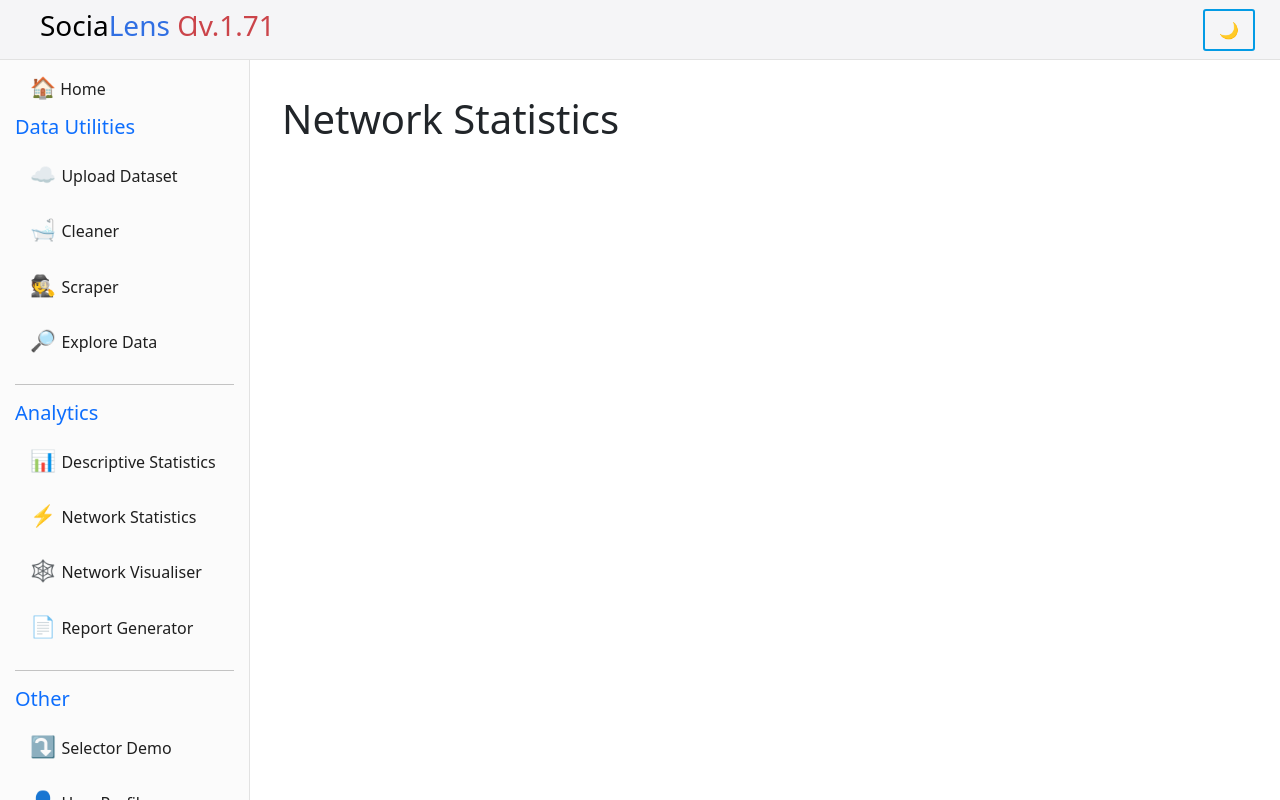
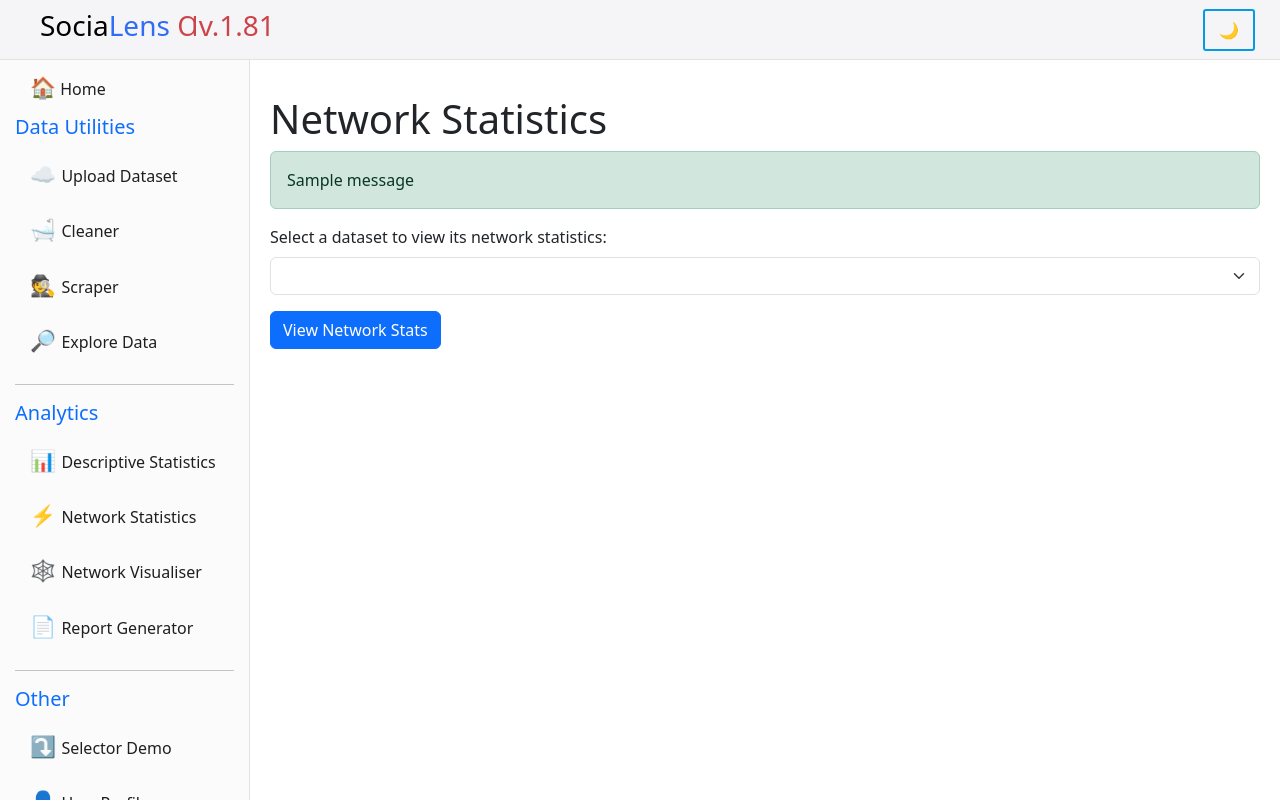
Before and after one commit to jayasinp/SociaLens-Alpha, a Flask app: page /network-statistics in a window 1280 px wide. Run offline with Flask 3, Linux system fonts and the light colour scheme; one stand-in notice (Sample message) is shown; lists and menus that the app fills with data are empty.

Commit message:
V1.81 added network stats v1

```diff
--- a/app.py
+++ b/app.py
@@ -1,15 +1,17 @@
-from flask import Flask, jsonify, send_from_directory
-from flask import Flask, render_template, request, redirect, url_for, flash, jsonify
+from flask import Flask, render_template, request, redirect, url_for, flash, jsonify, send_from_directory
 from werkzeug.utils import secure_filename
 import os
 import json
 from datetime import datetime
 import pandas as pd
 from descriptive_statistics import analyze_file
+from calculate_network_statistics import calculate_network_statistics
 
+# FLASK APP MANDATORY CODE
 app = Flask(__name__, static_folder='templates/static')
 app.secret_key = 'supersecretkey'  # Required to use flash messages
 
+# FILE PATHS
 # Set the path for the uploads folder
 # Uploads folder is used to collect scraped data
 # Uploads folder is used to receive cleaned data
@@ -24,17 +26,17 @@ JSON_EXTENSIONS = {'json'}
 app.config['JSON_FOLDER'] = JSON_FOLDER
 os.makedirs(JSON_FOLDER, exist_ok=True)
 
-
 # Ensure the upload directory exists
 os.makedirs(UPLOAD_FOLDER, exist_ok=True)
 
-# NAVIGATION ROUTES
+# INDEX ROUTE
 # go to home page
 @app.route('/')
 def home():
     breadcrumbs = [("Home", "/")]
     return render_template('index.html', breadcrumbs=breadcrumbs)
 
+# SELECTOR ROUTE
 # New route for the Selector demo page - will be removed later
 @app.route('/selector')
 def selector():
@@ -42,16 +44,251 @@ def selector():
     files = [f for f in os.listdir('uploads') if f.endswith('.xlsx')]
     return render_template('selector.html', breadcrumbs=breadcrumbs, files=files)
 
+# DATA SCRAPER ROUTE
 @app.route('/data-scraper')
 def data_scraper():
     breadcrumbs = [("Home", "/"), ("Data Scraper", "/data-scraper")]
     return render_template('data_scraper.html', breadcrumbs=breadcrumbs)
 
+# DATA CLEANER ROUTE
 @app.route('/data-cleaner')
 def data_cleaner():
     breadcrumbs = [("Home", "/"), ("Data Cleaner", "/data-cleaner")]
     return render_template('data_cleaner.html', breadcrumbs=breadcrumbs)
 
+# DATA UPLOAD ROUTE
+# Route for uploading data files
+@app.route('/data-upload', methods=['GET', 'POST'])
+def data_upload():
+    breadcrumbs = [("Home", "/"), ("Data Upload", "/data-upload")]
+
+    if request.method == 'POST':
+        file = request.files['dataFile']
+        if file and allowed_file(file.filename):  # Make sure you have an 'allowed_file' function
+            filename = secure_filename(file.filename)
+            file_path = os.path.join(app.config['UPLOAD_FOLDER'], filename)
+            file.save(file_path)
+
+            flash('File uploaded successfully!', 'success')
+
+            # Update files info immediately
+            files = os.listdir(app.config['UPLOAD_FOLDER'])
+            files_info = [{
+                'name': file,
+                'size': f"{os.stat(os.path.join(app.config['UPLOAD_FOLDER'], file)).st_size / 1024:.2f} KB",
+                'upload_time': datetime.fromtimestamp(os.stat(os.path.join(app.config['UPLOAD_FOLDER'], file)).st_mtime).strftime('%Y-%m-%d %H:%M:%S')
+            } for file in files]
+
+            return redirect(url_for('data_upload'))  # Redirect to refresh the page
+        else:
+            flash('Invalid file type. Please upload .csv, .xlsx, or .xls files only.', 'danger')
+
+    # Retrieve file information for displaying existing uploads
+    files = os.listdir(app.config['UPLOAD_FOLDER'])
+    files_info = [{
+        'name': file,
+        'size': f"{os.stat(os.path.join(app.config['UPLOAD_FOLDER'], file)).st_size / 1024:.2f} KB",
+        'upload_time': datetime.fromtimestamp(os.stat(os.path.join(app.config['UPLOAD_FOLDER'], file)).st_mtime).strftime('%Y-%m-%d %H:%M:%S')
+    } for file in files]
+
+    return render_template('data_upload.html', breadcrumbs=breadcrumbs, files=files_info)
+
+# DATASETS ROUTE
+# ! DEPRECATED !
+@app.route('/datasets')
+def datasets():
+    files = []
+    for filename in os.listdir(app.config['UPLOAD_FOLDER']):
+        filepath = os.path.join(app.config['UPLOAD_FOLDER'], filename)
+        stats = os.stat(filepath)
+        files.append({
+            'name': filename,
+            'size': f"{stats.st_size / 1024:.2f} KB",
+            'upload_time': datetime.fromtimestamp(stats.st_mtime).strftime('%Y-%m-%d %H:%M:%S')
+        })
+    return render_template('datasets.html', files=files)
+
+# EXPLORE DATA ROUTE
+# Nav route with some error or success messages
+@app.route('/explore-data')
+def explore_data():
+
+    # Create breadcrumbs for navigation
+    breadcrumbs = [("Home", "/"), ("Choose Dataset to Explore", "/explore-data")]
+
+    # Retrieve uploaded files, applying file extension filtering
+    files = [f for f in os.listdir(app.config['UPLOAD_FOLDER']) if allowed_file(f)]
+
+    # Handle the case where no files are found
+    if not files:
+        flash("No uploaded files found. Please upload a file first.", 'danger')
+        return render_template('explore_data.html', files=files, breadcrumbs=breadcrumbs, error_message="No uploaded files found.")
+
+    # If files exist, render the template with the list of files
+    return render_template('explore_data.html', files=files, breadcrumbs=breadcrumbs)
+
+# EXPLORE DATA RESULTS ROUTE
+# Route for viewing all sheets and their rows and columns in the browser
+@app.route('/analyze-data', methods=['POST'])
+def analyze_data():
+
+    # Get the selected filename from the form submission
+    selected_file = request.form.get('selectedFile')
+
+    # Construct the full filepath by joining the uploads folder path and filename
+    file_path = os.path.join(app.config['UPLOAD_FOLDER'], selected_file)
+
+    # Check if the file exists. If not, display an error and redirect.
+    if not os.path.exists(file_path):
+        flash("File does not exist.", 'danger')
+        return redirect(url_for('explore_data'))
+
+    # Create a breadcrumbs list for navigation
+    breadcrumbs = [("Home", "/"), ("Choose Dataset to Explore", "/explore-data"), ("Explore Data", "/analyze-data")]
+
+    # Error handling block using a 'try...except'
+    try:
+        # Check file extension and read data accordingly
+        if selected_file.endswith(('.xlsx', '.xls')):
+            # Read Excel file, storing each sheet in a dictionary
+            xls = pd.ExcelFile(file_path)
+            sheets = {sheet_name: xls.parse(sheet_name) for sheet_name in xls.sheet_names}
+        elif selected_file.endswith('.csv'):
+            # Read CSV file into a DataFrame
+            df = pd.read_csv(file_path)
+            sheets = {'CSV': df}  # Store DataFrame in a dictionary
+        else:
+            # Handle unsupported file formats
+            flash("Unsupported file format.", 'danger')
+            return redirect(url_for('explore_data'))
+
+        # Convert DataFrames in the dictionary to HTML tables
+        tables_html = {sheet_name: df.to_html(classes='table table-striped', index=False) for sheet_name, df in sheets.items()}
+
+        # Call a function to create JSON data (assuming it exists)
+        for sheet_name, df in sheets.items():
+            json_data = create_json_graph(file_path)
+            print(f"JSON data for {sheet_name}:")
+            print(json_data)
+
+    # Catch any potential exceptions during file reading
+    except Exception as e:
+        flash(f"Failed to read the file: {str(e)}", 'danger')
+        return redirect(url_for('explore_data'))
+
+    # Render the template and pass necessary data
+    return render_template('analysis_results.html', tables_html=tables_html, filename=selected_file, sheet_names=list(tables_html.keys()), json_data=json_data, breadcrumbs=breadcrumbs)
+
+# NETWORK STATISTICS NAVIGATION ROUTE
+@app.route('/network-statistics', methods=['GET', 'POST'])
+def network_statistics():
+    if request.method == 'POST':
+        selected_file = request.form.get('selectedFile')
+        if not selected_file:  # Check if a file was selected
+            flash("Please select a file.", 'warning')
+            return redirect(url_for('network_statistics'))
+
+        file_path = os.path.join(app.config['UPLOAD_FOLDER'], selected_file)
+        if not os.path.exists(file_path):
+            flash("File does not exist.", 'danger')
+            return redirect(url_for('network_statistics'))
+
+        try:
+            network_stats = calculate_network_statistics(file_path)
+            breadcrumbs = [("Home", "/"), ("Select Dataset for Network Statistics", "/network_statistics")]
+            return render_template('network_statistics_results.html', network_stats=network_stats, filename=selected_file, breadcrumbs=breadcrumbs)
+
+        except Exception as e:
+            flash(f"Failed to calculate network statistics: {str(e)}", 'danger')
+            return redirect(url_for('network_statistics'))
+
+    else:  # GET Request
+        files = os.listdir(app.config['UPLOAD_FOLDER'])
+        files = [f for f in files if allowed_file(f)]
+        breadcrumbs = [("Home", "/"), ("Select Dataset for Network Statistics", "/network_statistics")]
+        return render_template('network_statistics.html', breadcrumbs=breadcrumbs, files=files)
+
+
+
+# DESCRIPTIVE STATISTICS ROUTE
+# Prepares the page to show data
+@app.route('/descriptive-statistics')
+def descriptive_statistics():
+    breadcrumbs = [("Home", "/"), ("Descriptive Statistics", "/descriptive-statistics")]
+    files = [f for f in os.listdir(app.config['UPLOAD_FOLDER']) if allowed_file(f)]
+    stats = {}
+    json_files = {}
+
+    for file in files:
+        file_path = os.path.join(app.config['UPLOAD_FOLDER'], file)
+        stats[file], json_files[file] = create_json_graph(file_path)
+
+        # Call create_json_graph to print JSON data to console
+        print(f"JSON data for {file}:")
+        print(stats[file])
+
+    return render_template('descriptive_statistics.html', files=files, stats=stats, json_files=json_files, breadcrumbs=breadcrumbs)
+
+# Route to present descriptive statistics to user
+@app.route('/descriptive-statistics-viewer')
+def descriptive_statistics_viewer():
+    breadcrumbs = [("Home", "/"), ("Descriptive Statistics Viewer", "/descriptive-statistics-viewer")]
+    files = [f for f in os.listdir(app.config['UPLOAD_FOLDER']) if f.endswith(('.xlsx', '.xls', '.csv'))]  # Filter to include only relevant file types
+    return render_template('descriptive_statistics_viewer.html', files=files, breadcrumbs=breadcrumbs)
+
+@app.route('/analyze/<filename>')
+def analyze(filename):
+    breadcrumbs = [("Home", "/"), ("Descriptive Statistics", "/descriptive-statistics"), ("View Statistics", "/")]
+    file_path = os.path.join(app.config['UPLOAD_FOLDER'], filename)
+    if not os.path.exists(file_path):
+        flash("File does not exist.", 'danger')
+        return redirect(url_for('descriptive_statistics'))
+    results = analyze_file(file_path)
+    return render_template('view_statistics.html', filename=filename, results=results, breadcrumbs=breadcrumbs)
+
+# NETWORK VISUALISER ROUTES
+# creates a blank page work-in-progress
+@app.route('/network-visualiser')
+def network_visualiser():
+    breadcrumbs = [("Home", "/"), ("Network Visualiser", "/network-visualiser")]
+    return render_template('network_visualiser.html', breadcrumbs=breadcrumbs)
+
+# REPORT GENERATOR ROUTE
+# Creates a blank UI work-in-progress
+@app.route('/report-generator')
+def report_generator():
+    breadcrumbs = [("Home", "/"), ("Report Generator", "/report-generator")]
+    files = []
+    for filename in os.listdir(app.config['UPLOAD_FOLDER']):
+        filepath = os.path.join(app.config['UPLOAD_FOLDER'], filename)
+        stats = os.stat(filepath)
+        files.append({
+            'name': filename,
+        })
+    return render_template('report_generator.html', breadcrumbs=breadcrumbs)
+
+# ANCILLIARY ROUTES LOW PRIORITY
+@app.route('/login')
+def user_profile():
+    breadcrumbs = [("Home", "/"), ("Login", "/login")]
+    return render_template('login.html', breadcrumbs=breadcrumbs)
+
+@app.route('/settings')
+def settings():
+    breadcrumbs = [("Home", "/"), ("Settings", "/settings")]
+    return render_template('settings.html', breadcrumbs=breadcrumbs)
+
+@app.route('/support')
+def support():
+    breadcrumbs = [("Home", "/"), ("Support", "/support")]
+    return render_template('support.html', breadcrumbs=breadcrumbs)
+
+@app.route('/feedback')
+def feedback():
+    breadcrumbs = [("Home", "/"), ("Feedback", "/feedback")]
+    return render_template('feedback.html', breadcrumbs=breadcrumbs)
+
+# SOCIALENS UTILITIES
 # Function to convert statistical results to JSON format
 def create_json_graph(file_path):
     try:
@@ -92,21 +329,15 @@ def create_json_graph(file_path):
 def allowed_file(filename):
     return '.' in filename and filename.rsplit('.', 1)[1].lower() in ALLOWED_EXTENSIONS
 
-# NETWORK STATISTICS NAVIGATION ROUTE
-@app.route('/network-statistics')
-def network_statistics():
-    breadcrumbs = [("Home", "/"), ("Select Dataset for Network Statistics", "/network-statistics")]
-
-    return render_template('network_statistics.html', breadcrumbs=breadcrumbs)
-
-
-
 # ROUTE FOR FILTERING DATASETS BY SHEET
+# Used by selector demo
 @app.route('/select-dataset')
 def select_dataset():
     files = [f for f in os.listdir('uploads') if f.endswith('.xlsx')]
     return render_template('selector.html', files=files)
 
+# ROUTE TO GET SHEET NAMES FROM EXCEL FILE
+# ! Could be broken !
 @app.route('/get-sheets', methods=['POST'])
 def get_sheets():
     filename = request.form['filename']
@@ -117,105 +348,7 @@ def get_sheets():
     except Exception as e:
         return jsonify({'error': str(e)})
 
-# Route for uploading data files
-@app.route('/data-upload', methods=['GET', 'POST'])
-def data_upload():
-    breadcrumbs = [("Home", "/"), ("Data Upload", "/data-upload")]
-
-    if request.method == 'POST':
-        file = request.files['dataFile']
-        if file and allowed_file(file.filename):  # Make sure you have an 'allowed_file' function
-            filename = secure_filename(file.filename)
-            file_path = os.path.join(app.config['UPLOAD_FOLDER'], filename)
-            file.save(file_path)
-
-            flash('File uploaded successfully!', 'success')
-
-            # Update files info immediately
-            files = os.listdir(app.config['UPLOAD_FOLDER'])
-            files_info = [{
-                'name': file,
-                'size': f"{os.stat(os.path.join(app.config['UPLOAD_FOLDER'], file)).st_size / 1024:.2f} KB",
-                'upload_time': datetime.fromtimestamp(os.stat(os.path.join(app.config['UPLOAD_FOLDER'], file)).st_mtime).strftime('%Y-%m-%d %H:%M:%S')
-            } for file in files]
-
-            return redirect(url_for('data_upload'))  # Redirect to refresh the page
-        else:
-            flash('Invalid file type. Please upload .csv, .xlsx, or .xls files only.', 'danger')
-
-    # Retrieve file information for displaying existing uploads
-    files = os.listdir(app.config['UPLOAD_FOLDER'])
-    files_info = [{
-        'name': file,
-        'size': f"{os.stat(os.path.join(app.config['UPLOAD_FOLDER'], file)).st_size / 1024:.2f} KB",
-        'upload_time': datetime.fromtimestamp(os.stat(os.path.join(app.config['UPLOAD_FOLDER'], file)).st_mtime).strftime('%Y-%m-%d %H:%M:%S')
-    } for file in files]
-
-    return render_template('data_upload.html', breadcrumbs=breadcrumbs, files=files_info)
-
-
-
-@app.route('/datasets')
-def datasets():
-    files = []
-    for filename in os.listdir(app.config['UPLOAD_FOLDER']):
-        filepath = os.path.join(app.config['UPLOAD_FOLDER'], filename)
-        stats = os.stat(filepath)
-        files.append({
-            'name': filename,
-            'size': f"{stats.st_size / 1024:.2f} KB",
-            'upload_time': datetime.fromtimestamp(stats.st_mtime).strftime('%Y-%m-%d %H:%M:%S')
-        })
-    return render_template('datasets.html', files=files)
-
-@app.route('/explore-data')
-def explore_data():
-    breadcrumbs = [("Home", "/"), ("Choose Dataset to Explore", "/explore-data")]
-    files = [f for f in os.listdir(app.config['UPLOAD_FOLDER']) if allowed_file(f)]
-    if not files:
-        flash("No uploaded files found. Please upload a file first.", 'danger')
-        return render_template('explore_data.html', files=files, breadcrumbs=breadcrumbs, error_message="No uploaded files found.")
-    return render_template('explore_data.html', files=files, breadcrumbs=breadcrumbs)
-
-# Route for analyzing data
-@app.route('/analyze-data', methods=['POST'])
-def analyze_data():
-    selected_file = request.form.get('selectedFile')
-    file_path = os.path.join(app.config['UPLOAD_FOLDER'], selected_file)
-    if not os.path.exists(file_path):
-        flash("File does not exist.", 'danger')
-        return redirect(url_for('explore_data'))
-
-    breadcrumbs = [("Home", "/"), ("Choose Dataset to Explore", "/explore-data"), ("Explore Data", "/analyze-data")]
-
-    try:
-        # Check the file extension and read accordingly
-        if selected_file.endswith(('.xlsx', '.xls')):
-            # Read all sheets; each sheet's DataFrame is stored in a dictionary
-            xls = pd.ExcelFile(file_path)
-            sheets = {sheet_name: xls.parse(sheet_name) for sheet_name in xls.sheet_names}
-        elif selected_file.endswith('.csv'):
-            df = pd.read_csv(file_path)
-            sheets = {'CSV': df}
-        else:
-            flash("Unsupported file format.", 'danger')
-            return redirect(url_for('explore_data'))
-
-        # Convert each DataFrame to HTML table
-        tables_html = {sheet_name: df.to_html(classes='table table-striped', index=False) for sheet_name, df in sheets.items()}
-
-        # Call create_json_graph to print JSON data to console
-        for sheet_name, df in sheets.items():
-            json_data = create_json_graph(file_path)  # Assuming you want to print JSON for each sheet
-            print(f"JSON data for {sheet_name}:")
-            print(json_data)
-
-    except Exception as e:
-        flash(f"Failed to read the file: {str(e)}", 'danger')
-        return redirect(url_for('explore_data'))
-
-    return render_template('analysis_results.html', tables_html=tables_html, filename=selected_file, sheet_names=list(tables_html.keys()), json_data=json_data, breadcrumbs=breadcrumbs)
-
+# ROUTES FOR JSON UTILITIES
 # Route for listing JSON files
 @app.route('/list_files', methods=['GET'])
 def list_files():
@@ -235,76 +368,6 @@ def get_json_data(filename):
 
     return jsonify(data)
 
-# Route for descriptive statistics
-@app.route('/descriptive-statistics')
-def descriptive_statistics():
-    breadcrumbs = [("Home", "/"), ("Descriptive Statistics", "/descriptive-statistics")]
-    files = [f for f in os.listdir(app.config['UPLOAD_FOLDER']) if allowed_file(f)]
-    stats = {}
-    json_files = {}
-
-    for file in files:
-        file_path = os.path.join(app.config['UPLOAD_FOLDER'], file)
-        stats[file], json_files[file] = create_json_graph(file_path)
-
-        # Call create_json_graph to print JSON data to console
-        print(f"JSON data for {file}:")
-        print(stats[file])
-
-    return render_template('descriptive_statistics.html', files=files, stats=stats, json_files=json_files, breadcrumbs=breadcrumbs)
-
-@app.route('/descriptive-statistics-viewer')
-def descriptive_statistics_viewer():
-    breadcrumbs = [("Home", "/"), ("Descriptive Statistics Viewer", "/descriptive-statistics-viewer")]
-    files = [f for f in os.listdir(app.config['UPLOAD_FOLDER']) if f.endswith(('.xlsx', '.xls', '.csv'))]  # Filter to include only relevant file types
-    return render_template('descriptive_statistics_viewer.html', files=files, breadcrumbs=breadcrumbs)
-
-@app.route('/analyze/<filename>')
-def analyze(filename):
-    breadcrumbs = [("Home", "/"), ("Descriptive Statistics", "/descriptive-statistics"), ("View Statistics", "/")]
-    file_path = os.path.join(app.config['UPLOAD_FOLDER'], filename)
-    if not os.path.exists(file_path):
-        flash("File does not exist.", 'danger')
-        return redirect(url_for('descriptive_statistics'))
-    results = analyze_file(file_path)
-    return render_template('view_statistics.html', filename=filename, results=results, breadcrumbs=breadcrumbs)
-
-@app.route('/network-visualiser')
-def network_visualiser():
-    breadcrumbs = [("Home", "/"), ("Network Visualiser", "/network-visualiser")]
-    return render_template('network_visualiser.html', breadcrumbs=breadcrumbs)
-
-@app.route('/report-generator')
-def report_generator():
-    breadcrumbs = [("Home", "/"), ("Report Generator", "/report-generator")]
-    files = []
-    for filename in os.listdir(app.config['UPLOAD_FOLDER']):
-        filepath = os.path.join(app.config['UPLOAD_FOLDER'], filename)
-        stats = os.stat(filepath)
-        files.append({
-            'name': filename,
-        })
-    return render_template('report_generator.html', breadcrumbs=breadcrumbs)
-
-@app.route('/login')
-def user_profile():
-    breadcrumbs = [("Home", "/"), ("Login", "/login")]
-    return render_template('login.html', breadcrumbs=breadcrumbs)
-
-@app.route('/settings')
-def settings():
-    breadcrumbs = [("Home", "/"), ("Settings", "/settings")]
-    return render_template('settings.html', breadcrumbs=breadcrumbs)
-
-@app.route('/support')
-def support():
-    breadcrumbs = [("Home", "/"), ("Support", "/support")]
-    return render_template('support.html', breadcrumbs=breadcrumbs)
-
-@app.route('/feedback')
-def feedback():
-    breadcrumbs = [("Home", "/"), ("Feedback", "/feedback")]
-    return render_template('feedback.html', breadcrumbs=breadcrumbs)
 
 if __name__ == '__main__':
     app.run(debug=True)
--- a/templates/base.html
+++ b/templates/base.html
@@ -22,11 +22,10 @@
         {% endfor %}
     </div>
     <div class="top-bar d-flex justify-content-between align-items-center" style="height: 60px;"> <h3 class="header-title">
-        Socia<span class="lens">Lens</span> <span class="version">Ɑv.1.71</span>
+        Socia<span class="lens">Lens</span> <span class="version">Ɑv.1.81</span>
     </h3>
     <div class="breadcrumbs">
         </div>
-
     <label class="check"> <input type="checkbox">
         <span>🌙</span> </label>
 </div>
--- a/templates/index.html
+++ b/templates/index.html
@@ -5,7 +5,7 @@
 {% block content %}
 <div class="main-content-container">
 <h1>Home Page</h1>
-<p>Welcome to Alpha v1.71</p>
+<p>Welcome to Alpha v1.8</p>
 <h4>⬅ Get started with Data Upload.</h4>
 <p>Jinja provides some utilities for the UI too, like base.html!</p>
 <p>You can see that the UI is very basic, but that's good!</p>
--- a/templates/network_statistics.html
+++ b/templates/network_statistics.html
@@ -2,9 +2,26 @@
 
 {% block content %}
 <div class="main-content-container">
+    <h1>Network Statistics</h1>
 
-<div class="container">
-    <h1>Network Statistics</h1>
-</div>
+    {% with messages = get_flashed_messages(with_categories=true) %}
+        {% if messages %}
+            {% for category, message in messages %}
+                <div class="alert alert-{{ category }}">{{ message }}</div>
+            {% endfor %}
+        {% endif %}
+    {% endwith %}
+
+    <form action="{{ url_for('network_statistics') }}" method="post">
+        <div class="mb-3">
+            <label for="selectedFile" class="form-label">Select a dataset to view its network statistics:</label>
+            <select class="form-select" id="selectedFile" name="selectedFile">
+                {% for file in files %}
+                    <option value="{{ file }}">{{ file }}</option>
+                {% endfor %}
+            </select>
+        </div>
+        <button type="submit" class="btn btn-primary">View Network Stats</button>
+    </form>
 </div>
 {% endblock %}
--- a/templates/static/css/dark_styles.css
+++ b/templates/static/css/dark_styles.css
@@ -1,6 +1,19 @@
+
+/* full disclosure, I pasted in the light rules into Gemini */
+/* I gave it some sample colors and said modify everything for Dark mode */
+
 body, html {
     height: 100%;
     margin: 0;
+}
+
+label.check span {
+    padding: 7px 14px;
+    border: none; /* Removes the default border */
+    display: inline-block;
+    color: #039BE5; /* You can keep your color or adjust as needed */
+    border-radius: 3px;
+    text-transform: uppercase;
 }
 
  /* DARK MODE */
@@ -11,6 +24,10 @@ body.dark-mode, body.dark-mode html {
 
 body.dark-mode .main-content-container {
     background-color: #202336; /* Slightly lighter content background */
+}
+
+body.dark-mode label.check span {
+    background-color: #202336; /* Slightly lighter background for dark mode */
 }
 
 body.dark-mode .top-bar {
--- a/templates/static/css/light_styles.css
+++ b/templates/static/css/light_styles.css
@@ -1,12 +1,25 @@
 body, html {
     height: 100%;
     margin: 0;
+}
+
+label.check span {
+    padding: 7px 14px;
+    border: none; /* Removes the default border */
+    display: inline-block;
+    color: #039BE5; /* You can keep your color or adjust as needed */
+    border-radius: 3px;
+    text-transform: uppercase;
 }
 
 /* LIGHT MODE */
 .main-content-container {
     padding-top: 60px;
     background-color: #fff; /* Change background to white */
+}
+
+body, body.light-mode label.check span {  /* Adjust the selector if your light mode class is different */
+    background-color: transparent; /* Transparent background */
 }
 
 .wrapper {
@@ -44,7 +57,7 @@ body, html {
     }
 
 .header-title span.lens {
-    color: #306fe3; /* Blue for "Lens" */
+    color: #316cf4; /* Blue for "Lens" */
 }
 
 .header-title span.version {
@@ -158,12 +171,12 @@ p {
     }
 
     .breadcrumbs {
-color: #838387; /* Gray breadcrumb text color */
+color: #000;
 margin-left: 20px;
     }
 
     .breadcrumbs a {
-        color: #838387;
+        color: #000;
 }
 
     .file-explorer {
@@ -171,7 +184,3 @@ margin-left: 20px;
         padding: 20px;
         border-radius: 5px;
     }
-    body, html {
-height: 100%;
-margin: 0;
-}
```
Also changed, not shown: calculate_network_statistics.py (added, +54 -0 lines), templates/network_statistics_results.html (added, +97 -0 lines).
